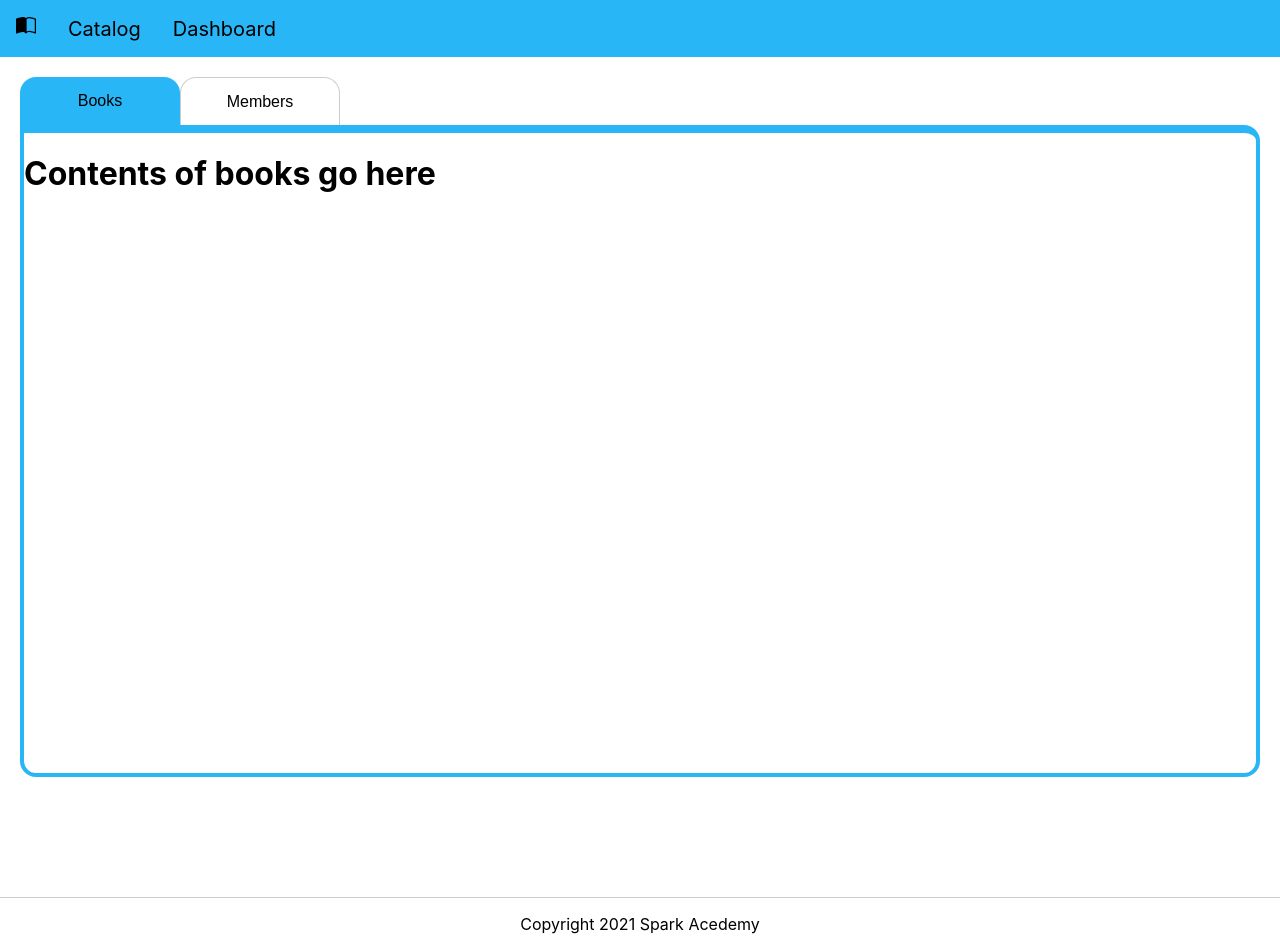
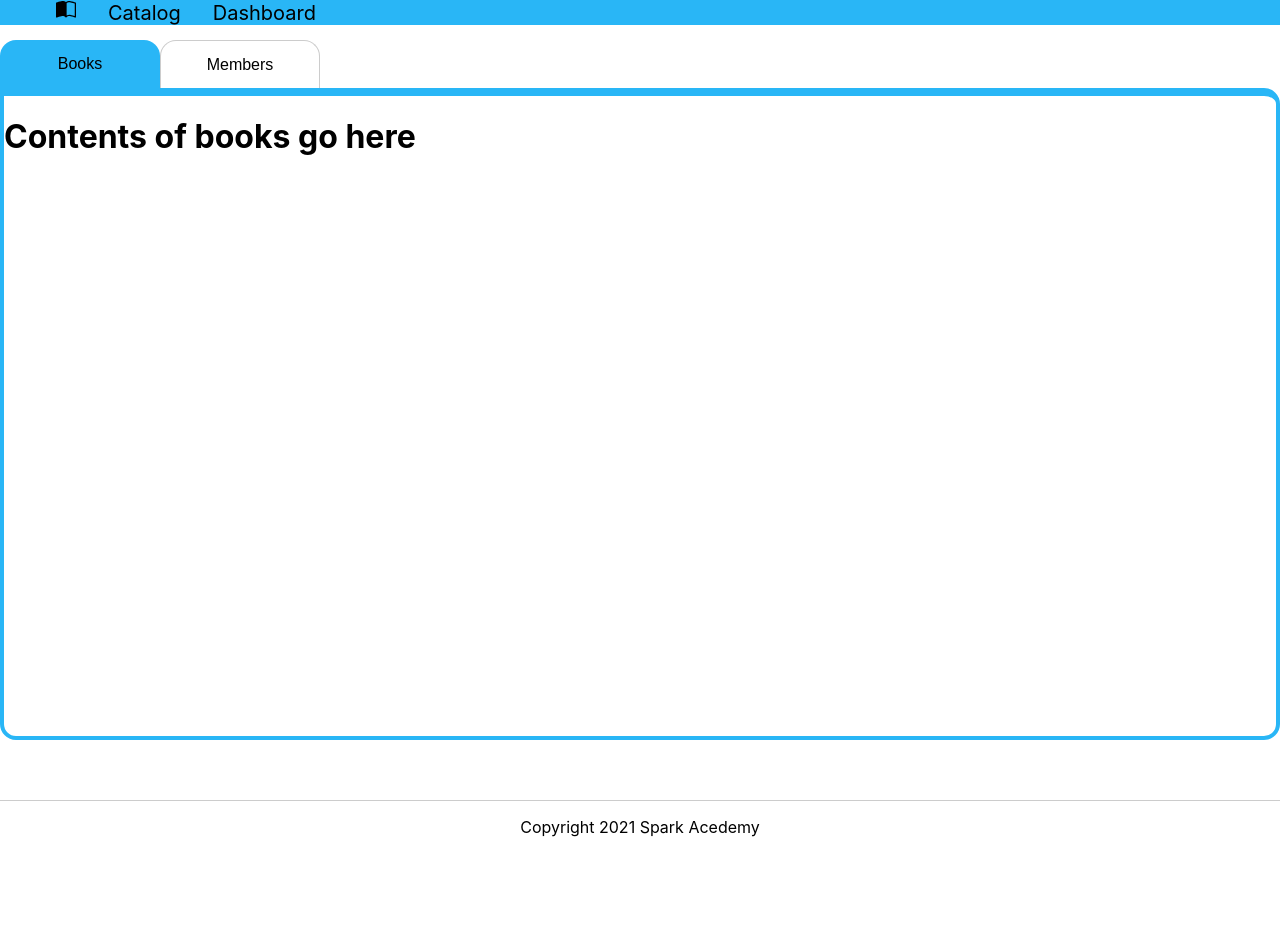
Before and after one commit to Imalsha97/SPARK_LMS_MERN, a React (Create React App) app: page / in a window 1280 px wide. After the commit the page ends 853 px from the top, so only its background shows below. Built offline with nearby package versions, Linux system fonts and the light colour scheme.

Commit message:
modify the page

```diff
--- a/src/App.js
+++ b/src/App.js
@@ -3,7 +3,7 @@
 import { BsBookHalf } from "react-icons/bs";
 
 
-import { Main, Footer } from "./components/Layout";
+import { Main, Footer ,Header } from "./components/Layout";
 import { NavBar,NavItem,NavLink } from "./components/Navbar";
 
 import Dashboard from "./containers/Dashboard";
@@ -20,13 +20,14 @@
           secondary : {
             main:"#fff",
           },
+          spacing : (factor) => `$(factor * 8)px`,
 
         };
 
   return (
     <ThemeProvider theme={theme}>
-
-      <NavBar>
+     <Header>
+     <NavBar>
       <NavItem href="#">
             <NavLink>
             <BsBookHalf/>
@@ -46,6 +47,9 @@
         </NavItem>
       </NavBar>
 
+
+     </Header>
+
             <Main>
               <Dashboard/>
             </Main>
--- a/src/components/Layout.js
+++ b/src/components/Layout.js
@@ -1,12 +1,14 @@
 import styled from "styled-components";
 
-// export const Header = styled.header`
-//         height : 5vh;
-// `;
+export const Header = styled.header`
+        height : 5vh;
+`;
 
 export const Main = styled.main`
-        min-height : 100vh;
-        padding:2.5vh
+        min-height : 95vh;
+        padding: ${(props) =>props.theme.spacing(1)};
+        display :  flex;
+        align-item : center;
 `;
 
 export const Footer = styled.footer`
--- a/src/components/Navbar.js
+++ b/src/components/Navbar.js
@@ -3,11 +3,16 @@
 export const NavBar = styled.ul`
     list-style-type: none;
     margin: 0;
-    padding: 1em 0;
+    padding: ${(props) =>props.theme.spacing(1)} 0;
+
     overflow: hidden;
     background-color: ${(props) => props.theme.primary.main};
 
     width:100%;
+    position : fixed;
+    top : 0;
+    z-index: 1;
+    max-height: 5vh;
 
 `;
 
--- a/src/components/Tabs.js
+++ b/src/components/Tabs.js
@@ -4,7 +4,8 @@
 export const TabsContainer = styled.div`
     overflow: hidden;
     background : #fff;
-    height : 100%
+    height : 100%;
+    width :100%;
 `;
 const TabButtonContainer = styled.div`
     display:flex;
```
